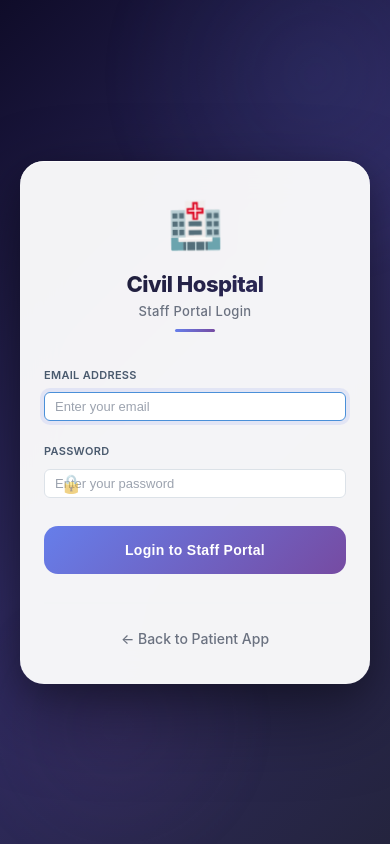
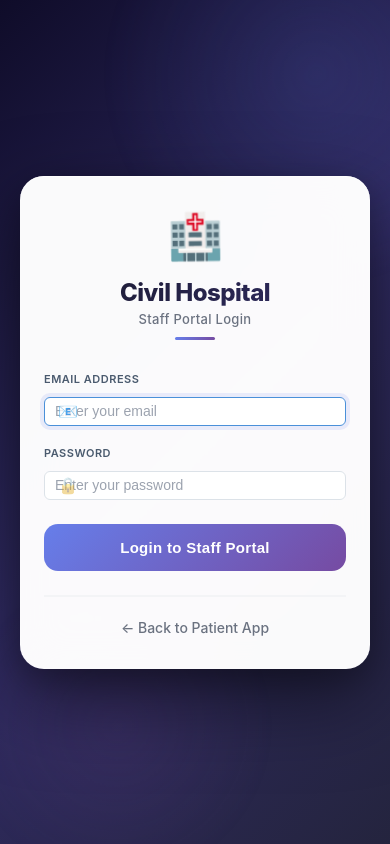
Before and after one commit to gurpreetdastirmind/hospital-management-system, a React (Vite) app in the folder frontend/: page /staff in a window 390 px wide. Built offline with nearby package versions, Linux system fonts and the light colour scheme.

Commit message:
Installed mongoose for Render deployment

```diff
--- a/frontend/src/styles/StaffLogin.css
+++ b/frontend/src/styles/StaffLogin.css
@@ -18,7 +18,7 @@
   position: absolute;
   width: 400px;
   height: 400px;
-  background: radial-gradient(circle, rgba(102, 126, 234, 0.1) 0%, transparent 70%);
+  background: radial-gradient(circle, rgba(102, 126, 234, 0.15) 0%, transparent 70%);
   border-radius: 50%;
   top: -100px;
   right: -100px;
@@ -30,7 +30,7 @@
   position: absolute;
   width: 300px;
   height: 300px;
-  background: radial-gradient(circle, rgba(118, 75, 162, 0.1) 0%, transparent 70%);
+  background: radial-gradient(circle, rgba(118, 75, 162, 0.15) 0%, transparent 70%);
   border-radius: 50%;
   bottom: -50px;
   left: -50px;
@@ -44,15 +44,15 @@
 
 /* Main card with glassmorphism effect */
 .staff-login-card {
-  background: rgba(255, 255, 255, 0.95);
+  background: rgba(255, 255, 255, 0.98);
   backdrop-filter: blur(20px);
   -webkit-backdrop-filter: blur(20px);
   border-radius: 32px;
-  padding: 52px 44px;
-  max-width: 440px;
+  padding: 48px 40px;
+  max-width: 420px;
   width: 100%;
   box-shadow:
-    0 30px 80px rgba(0, 0, 0, 0.4),
+    0 30px 80px rgba(0, 0, 0, 0.5),
     0 10px 30px rgba(0, 0, 0, 0.2),
     inset 0 1px 0 rgba(255, 255, 255, 0.8);
   animation: slideUp 0.6s cubic-bezier(0.22, 1, 0.36, 1);
@@ -74,12 +74,12 @@
 /* Header with improved typography */
 .login-header {
   text-align: center;
-  margin-bottom: 36px;
+  margin-bottom: 32px;
 }
 
 .hospital-icon {
-  font-size: 56px;
-  margin-bottom: 12px;
+  font-size: 52px;
+  margin-bottom: 10px;
   display: inline-block;
   animation: pulseIcon 3s ease-in-out infinite;
 }
@@ -90,10 +90,10 @@
 }
 
 .login-header h1 {
-  font-size: 26px;
+  font-size: 28px;
   font-weight: 800;
   color: #1a1a2e;
-  margin: 8px 0 6px;
+  margin: 6px 0 4px;
   background: linear-gradient(135deg, #1a1a2e 0%, #302b63 100%);
   -webkit-background-clip: text;
   -webkit-text-fill-color: transparent;
@@ -122,14 +122,14 @@
 .login-form {
   display: flex;
   flex-direction: column;
-  gap: 22px;
+  gap: 20px;
 }
 
 /* Enhanced error message */
 .error-message {
   background: #fef2f2;
   color: #dc2626;
-  padding: 14px 18px;
+  padding: 12px 16px;
   border-radius: 12px;
   font-size: 14px;
   display: flex;
@@ -137,6 +137,7 @@
   gap: 10px;
   border: 1px solid #fecaca;
   animation: shake 0.4s ease;
+  margin-bottom: 4px;
 }
 
 @keyframes shake {
@@ -149,6 +150,7 @@
 
 .error-message span {
   font-size: 18px;
+  flex-shrink: 0;
 }
 
 /* Form groups with better spacing */
@@ -159,32 +161,37 @@
 }
 
 .form-group label {
-  font-size: 13px;
+  font-size: 12px;
   font-weight: 700;
   color: #374151;
-  letter-spacing: 0.3px;
+  letter-spacing: 0.5px;
   text-transform: uppercase;
 }
 
-/* Input wrapper with improved styling */
+/* Input wrapper - FIXED POSITIONING */
 .input-wrapper {
   position: relative;
   display: flex;
   align-items: center;
+  width: 100%;
 }
 
 .input-icon {
   position: absolute;
   left: 16px;
+  top: 50%;
+  transform: translateY(-50%);
   font-size: 18px;
-  opacity: 0.5;
+  opacity: 0.4;
   transition: all 0.3s ease;
+  z-index: 2;
   pointer-events: none;
+  line-height: 1;
 }
 
 .input-wrapper input {
   width: 100%;
-  padding: 16px 18px 16px 50px;
+  padding: 16px 18px 16px 48px;
   border: 2px solid #e5e7eb;
   border-radius: 14px;
   font-size: 15px;
@@ -192,11 +199,14 @@
   transition: all 0.3s ease;
   background: #f9fafb;
   color: #111827;
+  position: relative;
+  z-index: 1;
 }
 
 .input-wrapper input::placeholder {
   color: #9ca3af;
   font-weight: 400;
+  font-size: 14px;
 }
 
 .input-wrapper input:hover {
@@ -209,27 +219,39 @@
   border-color: #667eea;
   background: #ffffff;
   box-shadow: 0 0 0 4px rgba(102, 126, 234, 0.12);
-  transform: translateY(-1px);
-}
-
-.input-wrapper input:focus + .input-icon {
-  opacity: 1;
-  color: #667eea;
 }
 
 .input-wrapper input:focus ~ .input-icon,
 .input-wrapper:focus-within .input-icon {
-  opacity: 1;
+  opacity: 0.8;
+  color: #667eea;
 }
 
-/* Floating label effect (optional enhancement) */
-.input-wrapper {
-  position: relative;
+/* Password toggle visibility (optional) */
+.password-toggle {
+  position: absolute;
+  right: 16px;
+  top: 50%;
+  transform: translateY(-50%);
+  background: none;
+  border: none;
+  font-size: 18px;
+  cursor: pointer;
+  padding: 4px;
+  opacity: 0.4;
+  transition: all 0.3s ease;
+  z-index: 2;
+  color: #6b7280;
+}
+
+.password-toggle:hover {
+  opacity: 0.8;
+  color: #667eea;
 }
 
 /* Login button with improved design */
 .login-btn {
-  padding: 18px;
+  padding: 17px;
   background: linear-gradient(135deg, #667eea 0%, #764ba2 100%);
   color: white;
   border: none;
@@ -238,7 +260,7 @@
   font-weight: 700;
   cursor: pointer;
   transition: all 0.3s cubic-bezier(0.22, 1, 0.36, 1);
-  margin-top: 6px;
+  margin-top: 4px;
   letter-spacing: 0.3px;
   position: relative;
   overflow: hidden;
@@ -289,8 +311,8 @@
 
 /* Footer with back link */
 .login-footer {
-  margin-top: 28px;
-  padding-top: 24px;
+  margin-top: 24px;
+  padding-top: 20px;
   border-top: 2px solid #f3f4f6;
   text-align: center;
 }
@@ -311,65 +333,15 @@
   transform: translateX(-3px);
 }
 
-/* Demo credentials with improved styling */
-.demo-credentials {
-  margin-top: 10px;
-  padding: 18px 20px;
-  background: linear-gradient(135deg, #f9fafb, #f3f4f6);
-  border-radius: 14px;
-  border: 1px solid #e5e7eb;
-  transition: all 0.3s ease;
-}
-
-.demo-credentials:hover {
-  border-color: #667eea;
-  box-shadow: 0 4px 12px rgba(102, 126, 234, 0.08);
-}
-
-.demo-credentials p {
-  font-size: 12px;
-  font-weight: 700;
-  color: #374151;
-  margin-bottom: 8px;
-  text-transform: uppercase;
-  letter-spacing: 0.5px;
-}
-
-.credential-list {
-  display: flex;
-  flex-direction: column;
-  gap: 6px;
-}
-
-.credential-list span {
-  font-size: 13px;
-  color: #4b5563;
-  font-family: 'SF Mono', 'Courier New', monospace;
-  background: white;
-  padding: 6px 12px;
-  border-radius: 6px;
-  border: 1px solid #e5e7eb;
-  display: flex;
-  align-items: center;
-  gap: 8px;
-}
-
-.credential-list span::before {
-  content: '›';
-  color: #667eea;
-  font-weight: 700;
-  font-size: 18px;
-}
-
 /* Responsive improvements */
 @media (max-width: 480px) {
   .staff-login-card {
-    padding: 36px 24px;
+    padding: 32px 24px;
     border-radius: 24px;
   }
 
   .login-header h1 {
-    font-size: 22px;
+    font-size: 24px;
   }
 
   .hospital-icon {
@@ -377,13 +349,18 @@
   }
 
   .input-wrapper input {
-    font-size: 14px;
-    padding: 14px 14px 14px 44px;
+    font-size: 15px;
+    padding: 14px 16px 14px 44px;
+  }
+
+  .input-icon {
+    left: 14px;
+    font-size: 16px;
   }
 
   .login-btn {
-    font-size: 14px;
-    padding: 16px;
+    font-size: 15px;
+    padding: 15px;
   }
 
   .login-header .subtitle {
@@ -414,7 +391,7 @@
   }
 
   .input-wrapper input {
-    background: rgba(255, 255, 255, 0.05);
+    background: rgba(255, 255, 255, 0.06);
     border-color: #374151;
     color: #e5e7eb;
   }
@@ -424,12 +401,22 @@
   }
 
   .input-wrapper input:hover {
-    background: rgba(255, 255, 255, 0.08);
+    background: rgba(255, 255, 255, 0.09);
   }
 
   .input-wrapper input:focus {
-    background: rgba(255, 255, 255, 0.1);
+    background: rgba(255, 255, 255, 0.12);
     border-color: #667eea;
+    box-shadow: 0 0 0 4px rgba(102, 126, 234, 0.2);
+  }
+
+  .input-icon {
+    opacity: 0.3;
+  }
+
+  .input-wrapper:focus-within .input-icon {
+    opacity: 0.7;
+    color: #667eea;
   }
 
   .login-footer {
@@ -440,23 +427,12 @@
     color: #9ca3af;
   }
 
-  .demo-credentials {
-    background: rgba(255, 255, 255, 0.05);
-    border-color: #374151;
-  }
-
-  .demo-credentials p {
-    color: #e5e7eb;
-  }
-
-  .credential-list span {
-    background: rgba(255, 255, 255, 0.05);
-    color: #d1d5db;
-    border-color: #374151;
+  .back-link:hover {
+    color: #667eea;
   }
 
   .error-message {
-    background: rgba(220, 38, 38, 0.1);
+    background: rgba(220, 38, 38, 0.12);
     color: #f87171;
     border-color: rgba(220, 38, 38, 0.2);
   }
```
